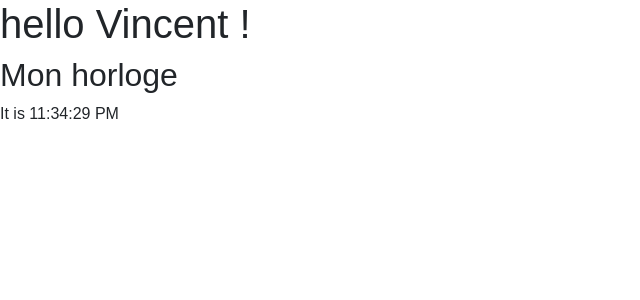
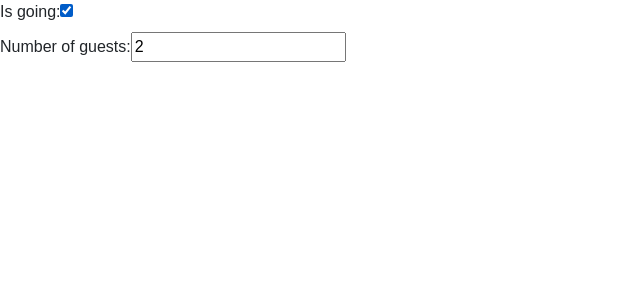
Before and after one commit to Vubs/eleven-react, a React (Create React App) app: page / in a window 1280 px wide. Shown: the top 300 px of the page, without its empty margins (0-640 px from the left). Built offline with nearby package versions, Linux system fonts and the light colour scheme.

Commit message:
more test on react form

```diff
--- a/src/index.js
+++ b/src/index.js
@@ -4,49 +4,53 @@
 //import App from './App';
 //import registerServiceWorker from './registerServiceWorker';
 
-function App(props) {
-  return (
-      <div>
-        <h1>hello {props.name} !</h1>
-        <Clock />
-      </div>
-  );
-}
-
-class Clock extends React.Component {
+class Reservation extends React.Component {
   constructor(props) {
     super(props);
-    this.state = {date: new Date()};
+    this.state = {
+      isGoing: true,
+      numberOfGuests: 2
+    };
+
+    this.handleInputChange = this.handleInputChange.bind(this);
   }
 
-  // On veut effectuer une action lors du premier render, on appel cela mounting
-  componentDidMount() {
-    this.timerID = setInterval(
-      () => this.tick(),
-      1000
-    );
-  }
+  handleInputChange(event) {
+    const target = event.target;
+    const value = target.type === "checkbox" ? target.checked : target.value;
+    const name = target.name;
 
-  tick() {
     this.setState({
-      date: new Date()
+      [name]: value
     });
-  }
-  // Sert a effectuer des actions lorsque le component sors du dom.
-  componentWillUnmount() {
-    clearInterval(this.timerID);
   }
 
   render() {
     return (
-      <div>
-        <h2>Mon horloge</h2>
-        <p>It is {this.state.date.toLocaleTimeString()}</p>
-      </div>
-    )
+      <form>
+        <label>
+          Is going:
+          <input
+            name="isGoing"
+            type="checkbox"
+            checked={this.state.isGoing}
+            onChange={this.handleInputChange} />
+        </label>
+        <br />
+        <label>
+          Number of guests:
+          <input
+            name="numberOfGuests"
+            type="number"
+            value={this.state.numberOfGuests}
+            onChange={this.handleInputChange} />
+        </label>
+      </form>
+    );
   }
 }
 
 
-ReactDOM.render(<App name="Vincent" />, document.getElementById('root'));
+ReactDOM.render(<Reservation />  ,
+  document.getElementById('root'));
 //registerServiceWorker();
```
